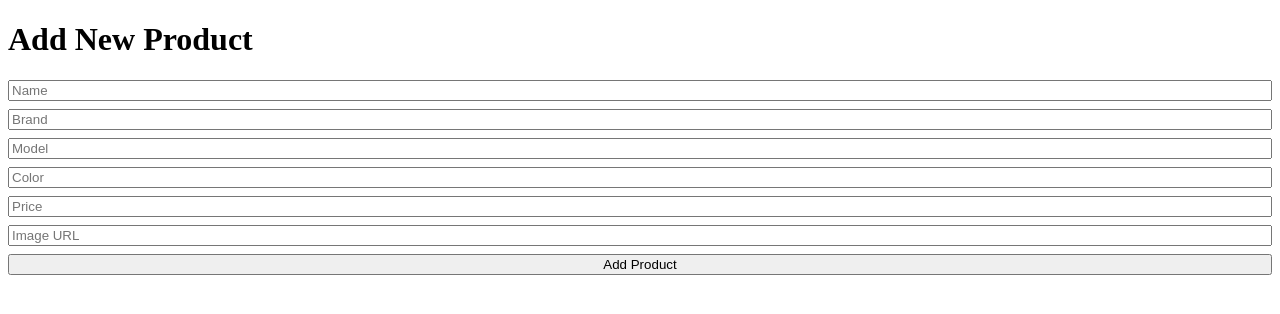
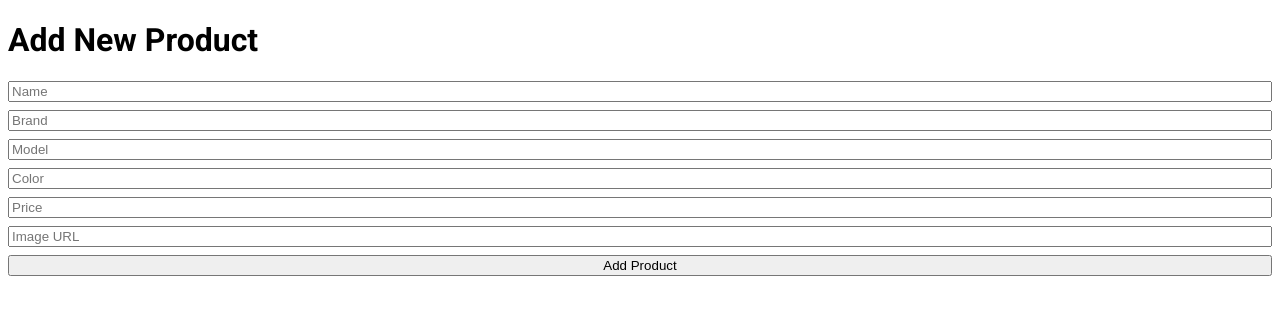
Before and after one commit to ozguraktas5/codio-task, a Next.js app: page /add-product in a window 1280 px wide. Shown: the top 314 px of the page. Built offline with nearby package versions, Linux system fonts and the light colour scheme; no server answers.

Commit message:
changed font

```diff
--- a/pages/_app.tsx
+++ b/pages/_app.tsx
@@ -1,12 +1,22 @@
 import type { AppProps } from "next/app";
 import { ThemeProvider } from "@/components/ThemeContext";
 import "../styles/globals.scss";
+import Head from "next/head";
 
 function MyApp({ Component, pageProps }: AppProps) {
   return (
-    <ThemeProvider>
-      <Component {...pageProps} />
-    </ThemeProvider>
+    <>
+      <Head>
+        <link
+          href="https://fonts.googleapis.com/css2?family=Roboto:wght@400;700&display=swap"
+          rel="stylesheet"
+        />
+        <style>{`body { font-family: 'Roboto', sans-serif; }`}</style>
+      </Head>
+      <ThemeProvider>
+        <Component {...pageProps} />
+      </ThemeProvider>
+    </>
   );
 }
 
--- a/pages/add-product.tsx
+++ b/pages/add-product.tsx
@@ -1,10 +1,12 @@
 import React, { useEffect, useState } from "react";
+import { useRouter } from "next/router";
 import ProductForm from "../components/ProductForm";
 import { Product } from "@/types/product";
 import { fetchProducts } from "@/utils/api";
 
 const AddProductPage: React.FC = () => {
   const [products, setProducts] = useState<Product[]>([]);
+  const router = useRouter();
 
   useEffect(() => {
     loadProducts();
@@ -17,6 +19,7 @@
 
   const handleAddProduct = (newProduct: Product) => {
     setProducts((prevProducts) => [...prevProducts, newProduct]);
+    router.push("/tr");
   };
   return (
     <div>
```
